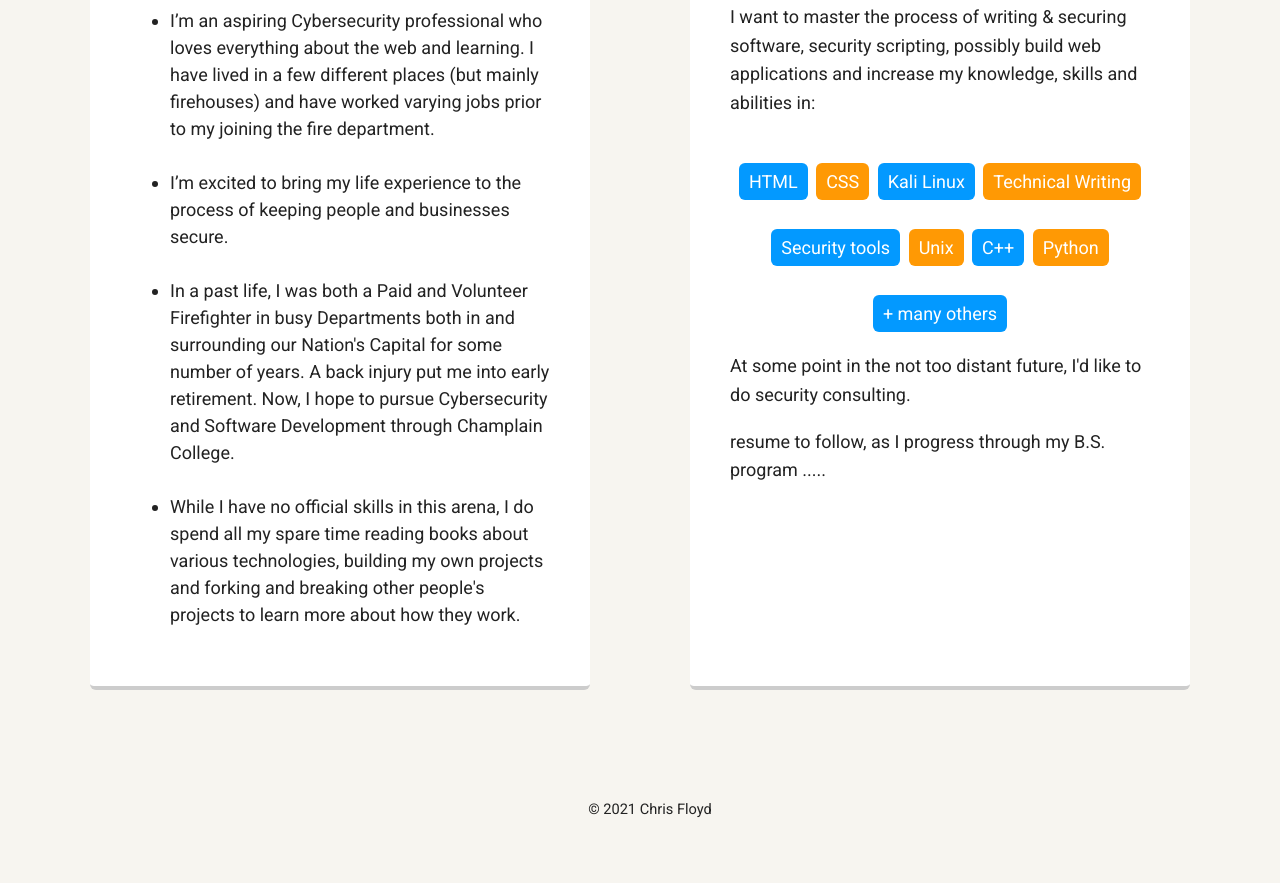
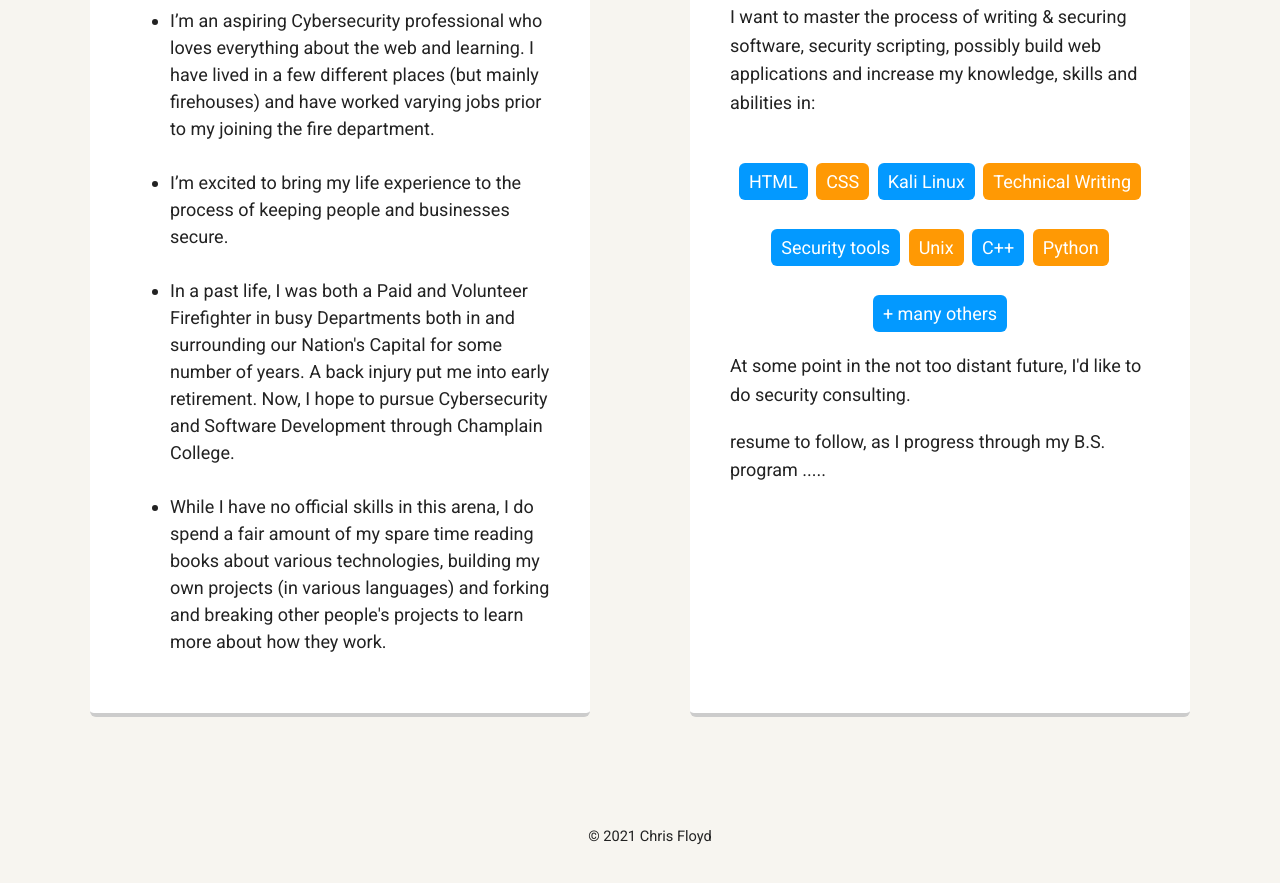
Before and after one commit to CFloy66-v12o/Techdegree_proj_1, a plain HTML site: page index.html in a window 1280 px wide. Shown: the part 620-1503 px from the top of the page. Drawn offline with Linux system fonts and the light colour scheme; a web font is replaced by a local one.

Commit message:
updated text

```diff
--- a/index.html
+++ b/index.html
@@ -35,7 +35,7 @@
         <ul>
           <li>I’m an aspiring Cybersecurity professional who loves everything about the web and learning. I have lived in a few different places (but mainly firehouses) and have worked varying jobs prior to my joining the fire department.</li><li> I’m excited to bring my life experience to the process of keeping people and businesses secure.</li>
           <li>In a past life, I was both a Paid and Volunteer Firefighter in busy Departments both in and surrounding our Nation's Capital for some number of years. A back injury put me into early retirement. Now, I hope to pursue Cybersecurity and Software Development through Champlain College.</li>
-          <li>While I have no official skills in this arena, I do spend all my spare time reading books about various technologies, building my own projects and forking and breaking other people's projects to learn more about how they work.</li>
+          <li>While I have no official skills in this arena, I do spend a fair amount of my spare time reading books about various technologies, building my own projects (in various languages) and forking and breaking other people's projects to learn more about how they work.</li>
 
          </ul>
 
```
